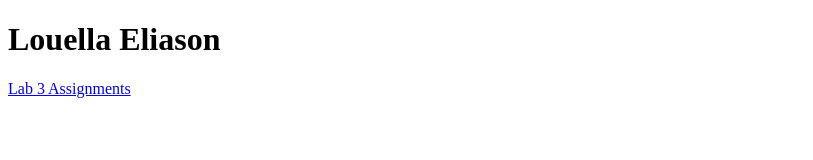
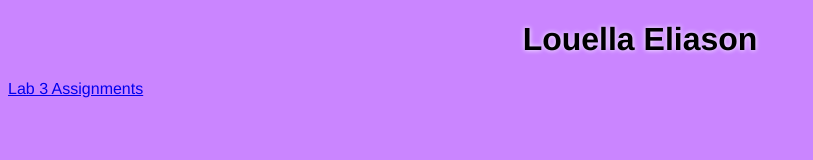
Before and after one commit to LouellaEliason/LouellaEliason.github.io, a plain HTML site: page index.html in a window 1280 px wide. Shown: the whole page, without its empty margins (0-813 px from the left). Drawn offline with Linux system fonts and the light colour scheme.

Commit message:
Update index.html

```diff
--- a/index.html
+++ b/index.html
@@ -1,10 +1,22 @@
 <!DOCTYPE html>
 <html lang="en-US">
 <head>
+<style>
+body {
+  background-color:#ca85ff;
+  font-family:Helvetica, sans-serif;
+  text-align:left;
+}
+h1 {
+  font-family:Helvetica, sans-serif;
+  text-shadow: 0px 0px 5px #ffffff;
+  text-align:center;
+}
+  </style>
   <title> Louella Eliason</title>
   <meta charset="UTF-8" name="viewport" content="width=device-width, initial-scale=1.0">
 </head>
-<body>
+<body style=>
 
 <h1>Louella Eliason</h1>
 
```
